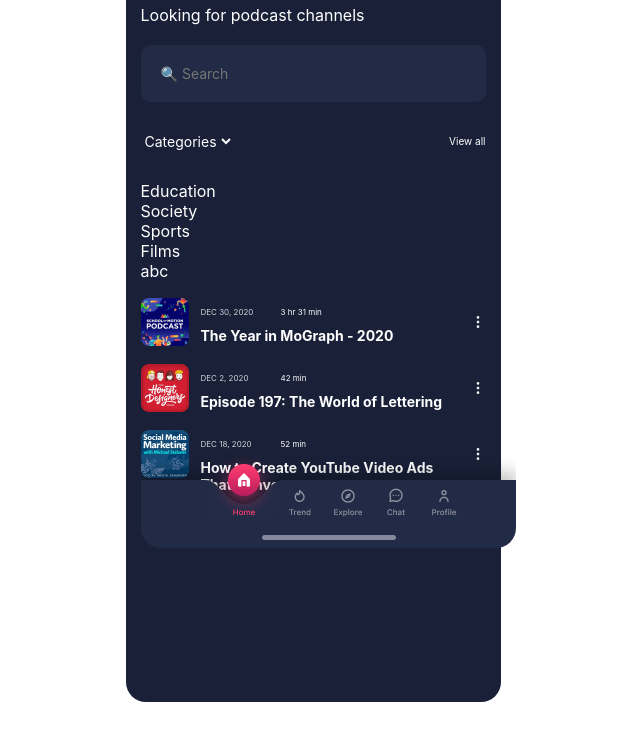
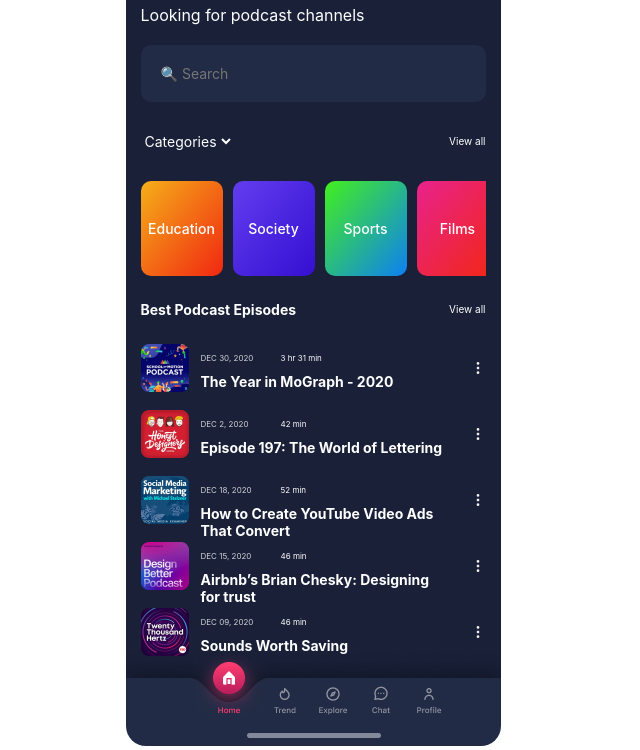
Before and after one commit to davidlandau770/grid, a plain HTML site: page index2.html in a window 1280 px wide. Shown: the part 110-860 px from the top of the page, without its empty margins (327-967 px from the left). Before the commit the page ends 812 px from the top, so only its background shows below. Drawn offline with Linux system fonts and the light colour scheme.

Commit message:
continue

```diff
--- a/index2.html
+++ b/index2.html
@@ -21,7 +21,7 @@
       <main>
         <p>Looking for podcast channels</p>
         <input id="search" type="text" placeholder="🔍 Search" />
-        <section id="titleList">
+        <section id="categories">
           <select>
             <option hidden>Categories</option>
             <option>a</option>
@@ -36,6 +36,10 @@
             <div>Sports</div>
             <div>Films</div>
             <div>abc</div>
+        </section>
+        <section id="titleList">
+            <h4>Best Podcast Episodes</h4>
+            <p>View all</p>
         </section>
         <aside>
           <section class="list">
@@ -65,11 +69,29 @@
             </div>
             <img id="points" src="files/3 points.png" alt="" />
           </section>
+          <section class="list">
+            <div class="item">
+              <img id="img" src="files/soundList4.png" alt="" />
+              <p id="date">DEC 15, 2020</p>
+              <p id="time">46 min</p>
+              <h5>Airbnb’s Brian Chesky: Designing for trust</h5>
+            </div>
+            <img id="points" src="files/3 points.png" alt="" />
+          </section>
+          <section class="list">
+            <div class="item">
+              <img id="img" src="files/soundList5.png" alt="" />
+              <p id="date">DEC 09, 2020</p>
+              <p id="time">46 min</p>
+              <h5>Sounds Worth Saving</h5>
+            </div>
+            <img id="points" src="files/3 points.png" alt="" />
+          </section>
         </aside>
+    </main>
     <footer>
       <img src="files/bgFooter.png" alt="" />
     </footer>
-      </main>
 </div>
   </body>
 </html>
--- a/style2.css
+++ b/style2.css
@@ -38,75 +38,64 @@ main {
   font-size: 14px;
   margin-top: 20px;
 }
-#titleList {
+#categories {
   margin: 30px 0;
+  width: 100%;
+  display: flex;
+  align-items: center;
+  justify-content: space-between;
 }
-#titleList select {
+#categories select {
   background-color: #192038;
   border: 0px;
   font-size: 14px;
 }
-#titleList p {
+#categories > p {
   font-size: 10px;
 }
-/* .grid {
-  border: 1px solid red;
-} */
-#grid {
-  display: grid;
-  grid-template-areas: "h1 h1 h1 h1 h1" "p p p p p" "icon1 icon2 icon3 icon4 icon5" "icon6 icon6 icon6 icon6 icon6";
-  grid-template-columns: 75px 75px 100px 75px;
-  grid-template-rows: 30px 28px 80px 50px;
+#squares {
+  display: flex;
+  gap: 10px;
+  overflow-x: scroll;
+  scrollbar-width: none;
+}
+#squares > div {
+  width: 82px;
+  height: 95px;
+  padding: 40px;
+  background-color: #222B45;
+  border-radius: 10px;
+  display: flex;
+  align-items: center;
   justify-content: center;
+  font-size: 14px;
+  font-weight: 500;
 }
-#grid > h1 {
-  font-size: 18px;
-  font-weight: 500;
-  grid-area: h1;
-  justify-self: center;
+#squares > div:nth-child(1) {
+  background: linear-gradient(130deg, #F5AF19, #F12711);
 }
-#grid > p {
-  font-size: 8px;
-  grid-area: p;
-  justify-self: center;
+#squares > div:nth-child(2) {
+  background: linear-gradient(130deg, #623DEF, #340FD1);
 }
-#icon1 {
-  grid-area: icon1;
-  align-self: center;
-  width: 16.12px;
+#squares > div:nth-child(3) {
+  background: linear-gradient(130deg, #43EF1D, #0D80F2);
 }
-#icon2 {
-  grid-area: icon2;
-  align-self: center;
-  width: 15.86px;
+#squares > div:nth-child(4) {
+  background: linear-gradient(130deg, #E9228D, #F12711);
 }
-#icon3 {
-  grid-area: icon3;
-  align-self: center;
-  width: 40.29px;
-}
-#icon4 {
-  grid-area: icon4;
-  align-self: center;
-  width: 15.86px;
-}
-#icon5 {
-  grid-area: icon5;
-  align-self: center;
-  width: 21.15px;
-}
-#icon6 {
-  grid-area: icon6;
-  align-self: center;
-  width: 100%;
+#squares > div:nth-child(5) {
+  background: linear-gradient(130deg, #d7ee05, #f51d05);
 }
 #titleList {
+  margin: 25px 0;
   width: 100%;
   display: flex;
   align-items: center;
   justify-content: space-between;
 }
 #titleList > h4 {
+  background-color: #192038;
+  border: 0px;
   font-size: 14px;
 }
 #titleList > p {
@@ -150,7 +139,9 @@ aside {
   width: 16px;
 }
 footer {
-    margin-top: -30px;
+  position: relative;
+    top: -20px;
+    left: -15px;
 }
 footer img {
   border-bottom-left-radius: 20px;
```
Also changed, not shown: files/soundLIst5.png (added), files/soundList4.png (added). Lines whose indentation alone changed are shown as unchanged.
